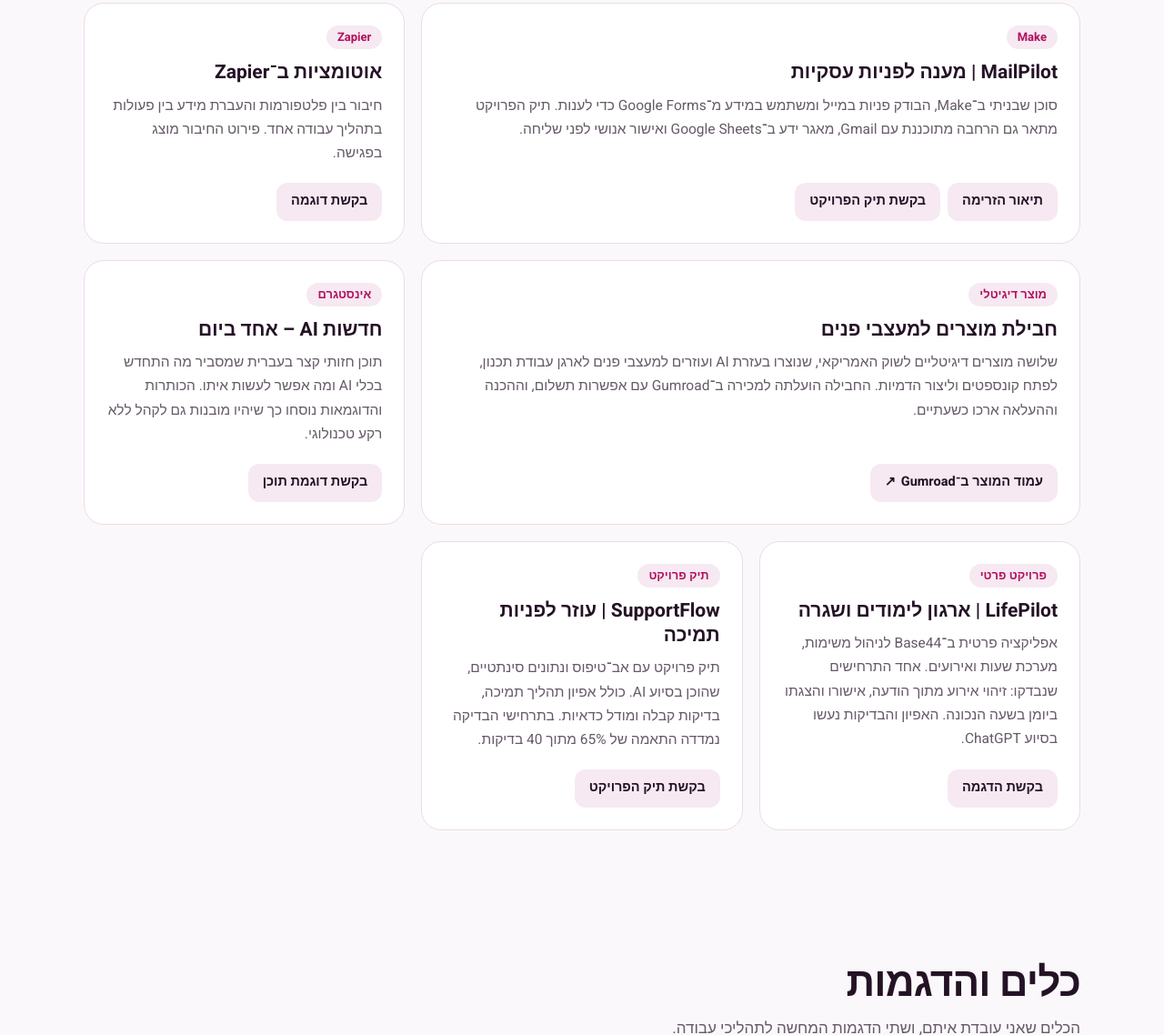
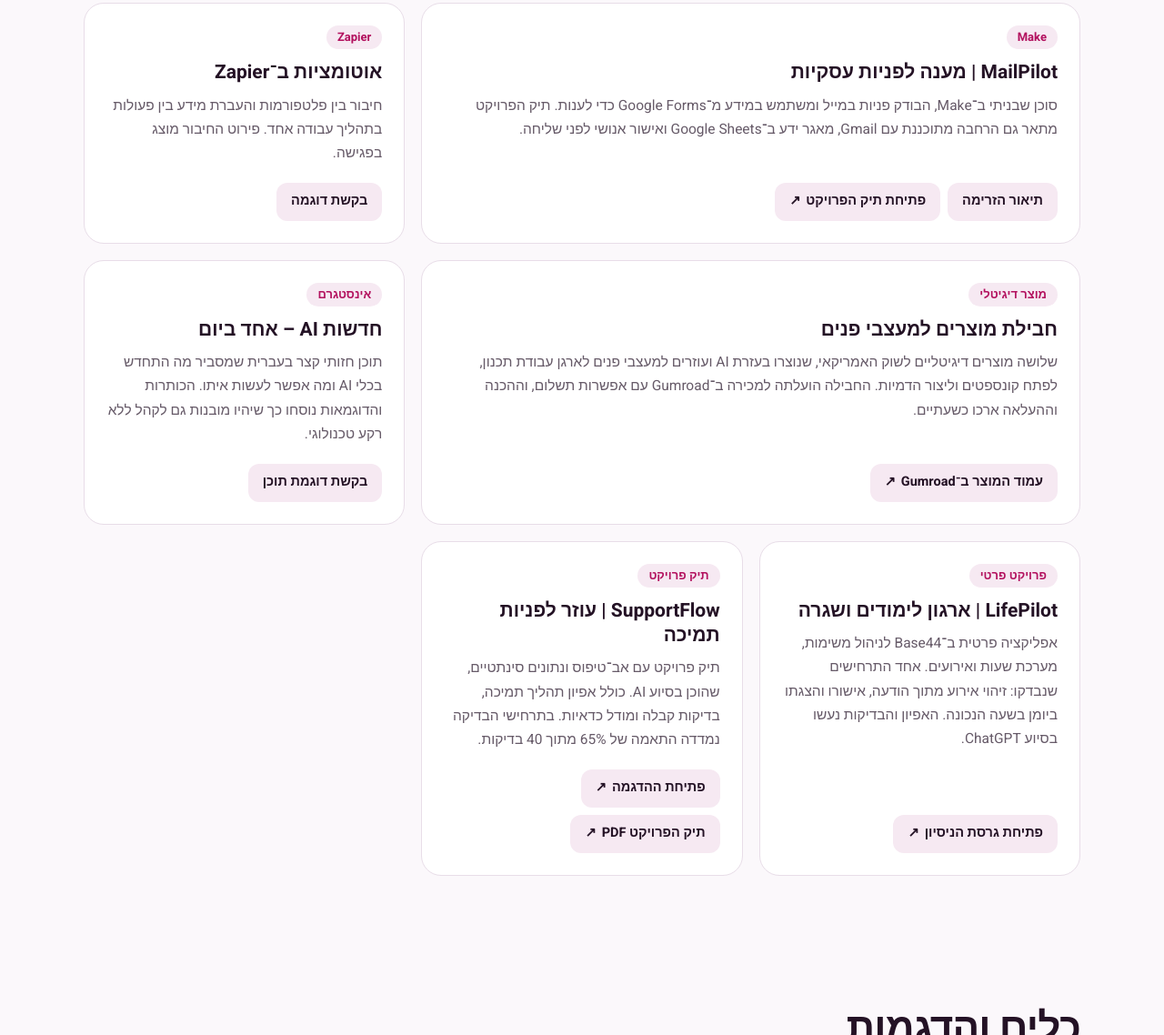
Before and after one commit to hedvachen/hedvachen.github.io, a plain HTML site: page index.html in a window 1280 px wide. Shown: the part 2206-3344 px from the top of the page at 91% size. Drawn offline with Linux system fonts and the light colour scheme.

Commit message:
Update index.html

```diff
--- a/index.html
+++ b/index.html
@@ -97,12 +97,12 @@ const P=[
 {c:'apps',t:'JobPilot | חיפוש משרות',tag:'אב־טיפוס',d:'אפליקציה לאיתור משרות לפי תחום ואזור, שפותחה בסיוע AI. בדקתי את ההתאמה לתפקידי הדרכה והטמעת מערכות מידע, ואת דרכי הצגת קישורי ההגשה לצד התוצאות.',l:[['בקשת הצגת אב־טיפוס',M('בקשת הצגת אב־טיפוס – JobPilot')]]},
 {c:'apps',t:'PeopleFlow | ניהול עובדים',tag:'גרסת בדיקה',d:'אפיון מערכת לניהול מחזור חיי העובד: קליטה, תיק עובד, נוכחות וחופשות. בסיוע ChatGPT הוכנה חבילת התקנה לבדיקות.',l:[['בקשת הדגמה',M('בקשת הדגמה – PeopleFlow')]]},
 {c:'apps',w:1,t:'מערכת קליטת עובדים',tag:'Base44',d:'אפליקציה למעקב אחר קליטת עובדים במרכזים קהילתיים, שפיתחתי ב־Base44. הדאשבורד מרכז טופס 101, בדיקת מסמכים, אישור משאבי אנוש וחתימות, ומציג לכל קליטה מה נדרש ומי אחראי לצעד הבא.',l:[['תיאור ההדגמה','#hr']]},
-{c:'automation',w:1,t:'MailPilot | מענה לפניות עסקיות',tag:'Make',d:'סוכן שבניתי ב־Make, הבודק פניות במייל ומשתמש במידע מ־Google Forms כדי לענות. תיק הפרויקט מתאר גם הרחבה מתוכננת עם Gmail, מאגר ידע ב־Google Sheets ואישור אנושי לפני שליחה.',l:[['תיאור הזרימה','#mailpilot'],['בקשת תיק הפרויקט',M('בקשת תיק הפרויקט – MailPilot')]]},
+{c:'automation',w:1,t:'MailPilot | מענה לפניות עסקיות',tag:'Make',d:'סוכן שבניתי ב־Make, הבודק פניות במייל ומשתמש במידע מ־Google Forms כדי לענות. תיק הפרויקט מתאר גם הרחבה מתוכננת עם Gmail, מאגר ידע ב־Google Sheets ואישור אנושי לפני שליחה.',l:[['תיאור הזרימה','#mailpilot'],['פתיחת תיק הפרויקט','mailpilot.html']]},
 {c:'automation',t:'אוטומציות ב־Zapier',tag:'Zapier',d:'חיבור בין פלטפורמות והעברת מידע בין פעולות בתהליך עבודה אחד. פירוט החיבור מוצג בפגישה.',l:[['בקשת דוגמה',M('בקשת דוגמה – אוטומציות ב־Zapier')]]},
 {c:'content',w:1,t:'חבילת מוצרים למעצבי פנים',tag:'מוצר דיגיטלי',d:'שלושה מוצרים דיגיטליים לשוק האמריקאי, שנוצרו בעזרת AI ועוזרים למעצבי פנים לארגן עבודת תכנון, לפתח קונספטים וליצור הדמיות. החבילה הועלתה למכירה ב־Gumroad עם אפשרות תשלום, וההכנה וההעלאה ארכו כשעתיים.',l:[['עמוד המוצר ב־Gumroad','https://hedvawave.gumroad.com/l/ultimate-interior-design-bundle']]},
 {c:'content',t:'חדשות AI – אחד ביום',tag:'אינסטגרם',d:'תוכן חזותי קצר בעברית שמסביר מה התחדש בכלי AI ומה אפשר לעשות איתו. הכותרות והדוגמאות נוסחו כך שיהיו מובנות גם לקהל ללא רקע טכנולוגי.',l:[['בקשת דוגמת תוכן',M('בקשת דוגמת תוכן – חדשות AI – אחד ביום')]]},
-{c:'apps',t:'LifePilot | ארגון לימודים ושגרה',tag:'פרויקט פרטי',d:'אפליקציה פרטית ב־Base44 לניהול משימות, מערכת שעות ואירועים. אחד התרחישים שנבדקו: זיהוי אירוע מתוך הודעה, אישורו והצגתו ביומן בשעה הנכונה. האפיון והבדיקות נעשו בסיוע ChatGPT.',l:[['בקשת הדגמה',M('בקשת הדגמה – LifePilot')]]},
-{c:'apps',t:'SupportFlow | עוזר לפניות תמיכה',tag:'תיק פרויקט',d:'תיק פרויקט עם אב־טיפוס ונתונים סינתטיים, שהוכן בסיוע AI. כולל אפיון תהליך תמיכה, בדיקות קבלה ומודל כדאיות. בתרחישי הבדיקה נמדדה התאמה של 65% מתוך 40 בדיקות.',l:[['בקשת תיק הפרויקט',M('בקשת תיק הפרויקט – SupportFlow')]]}];
+{c:'apps',t:'LifePilot | ארגון לימודים ושגרה',tag:'פרויקט פרטי',d:'אפליקציה פרטית ב־Base44 לניהול משימות, מערכת שעות ואירועים. אחד התרחישים שנבדקו: זיהוי אירוע מתוך הודעה, אישורו והצגתו ביומן בשעה הנכונה. האפיון והבדיקות נעשו בסיוע ChatGPT.',l:[['פתיחת גרסת הניסיון','lifepilot.html']]},
+{c:'apps',t:'SupportFlow | עוזר לפניות תמיכה',tag:'תיק פרויקט',d:'תיק פרויקט עם אב־טיפוס ונתונים סינתטיים, שהוכן בסיוע AI. כולל אפיון תהליך תמיכה, בדיקות קבלה ומודל כדאיות. בתרחישי הבדיקה נמדדה התאמה של 65% מתוך 40 בדיקות.',l:[['פתיחת ההדגמה','supportflow.html'],['תיק הפרויקט PDF','supportflow-document.html']]}];
 const ul=document.getElementById('cards'),q=document.getElementById('q'),cnt=document.getElementById('cnt'),fb=[...document.querySelectorAll('.fl button')];let cat='all';
 const esc=s=>s.replace(/[&<>"]/g,c=>({'&':'&amp;','<':'&lt;','>':'&gt;','"':'&quot;'}[c]));
 const nz=s=>s.normalize('NFKC').toLowerCase().replace(/[־–—-]/g,' ');
```
